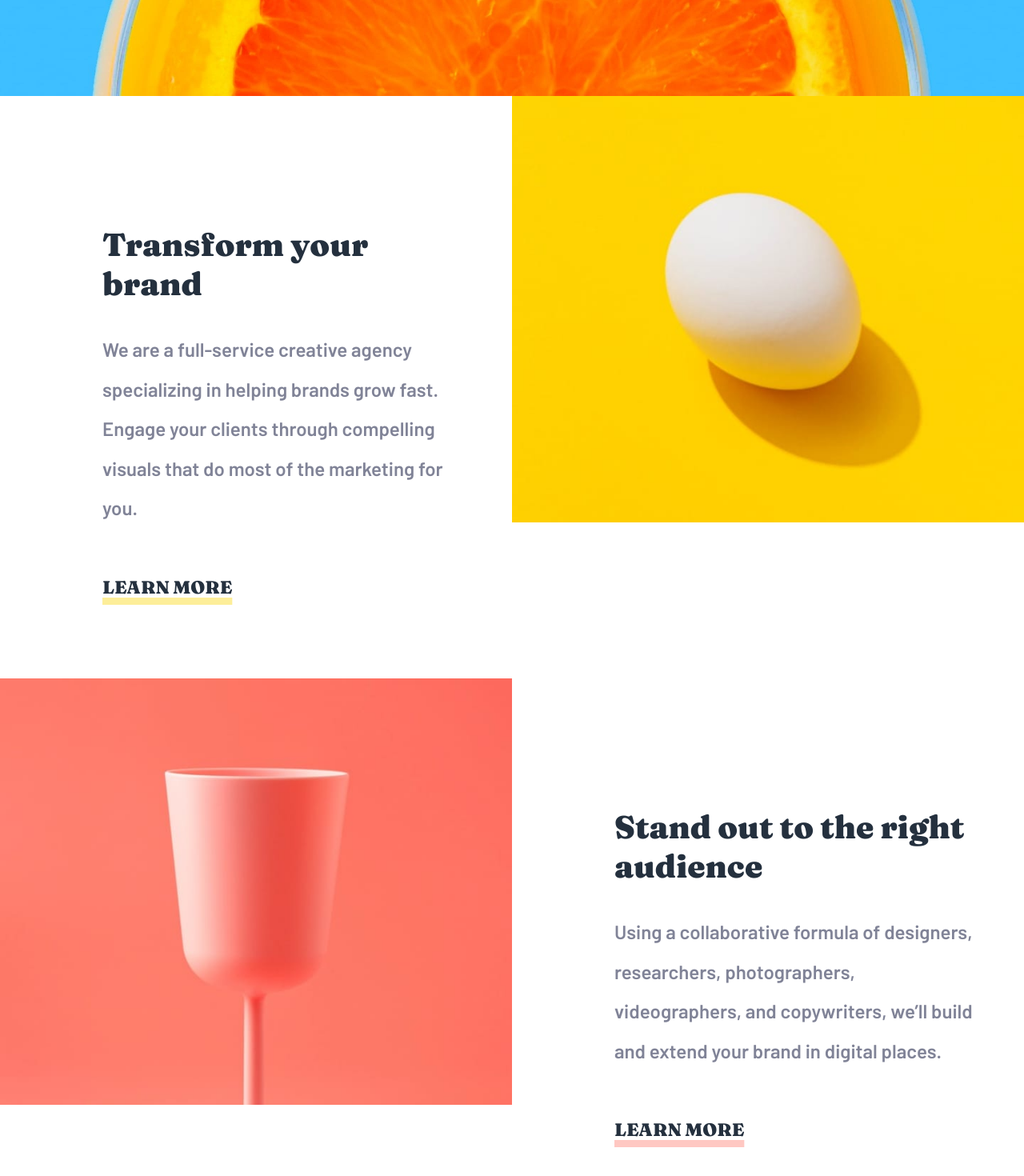
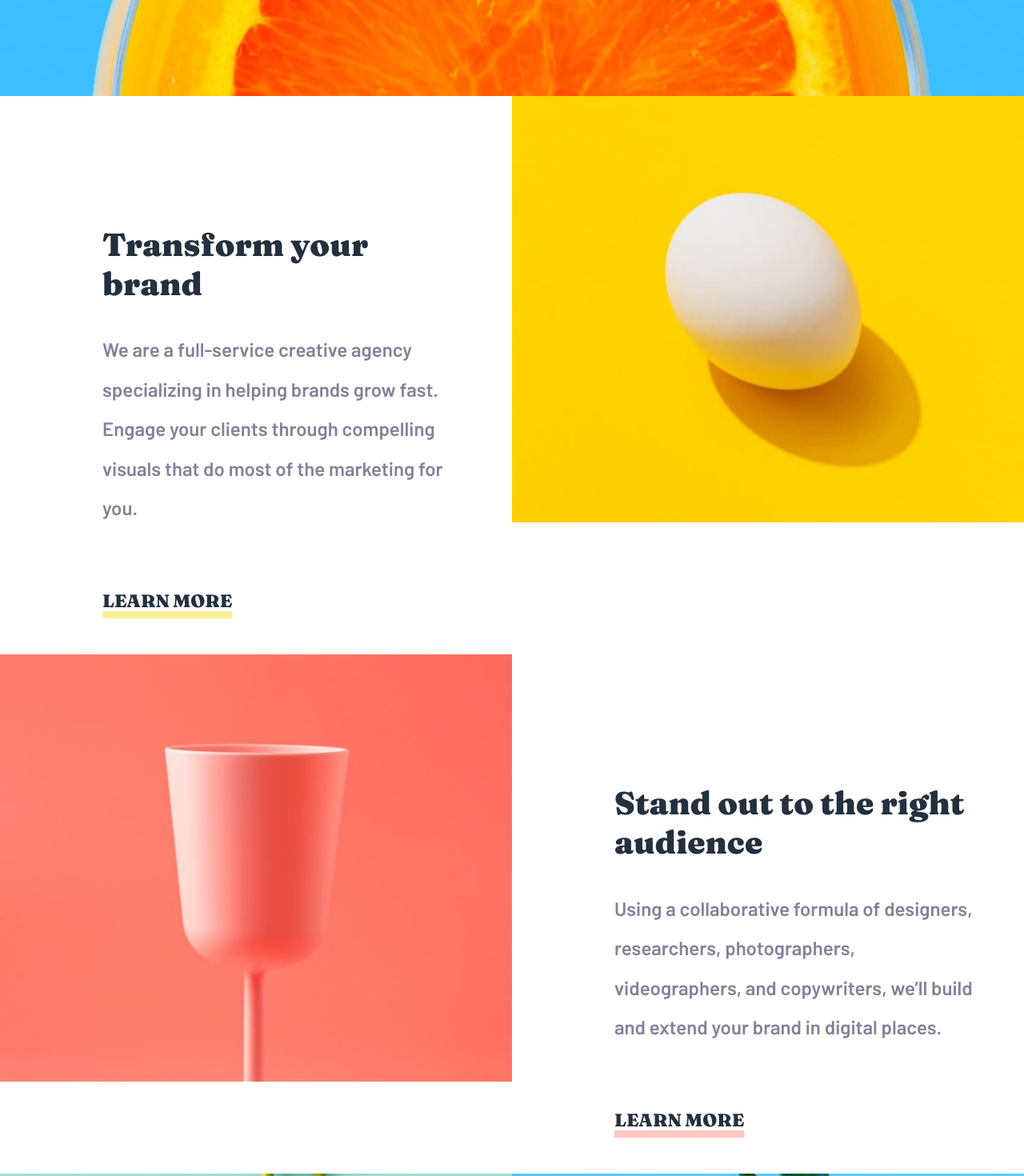
Before and after one commit to vdourson2/Keller5-sunnyside-agency, a plain HTML site: page index.html in a window 1280 px wide. Shown: the part 880-2350 px from the top of the page at 80% size. Drawn offline with Linux system fonts and the light colour scheme.

Commit message:
Derniers petits ajustements

```diff
--- a/style.scss
+++ b/style.scss
@@ -61,7 +61,7 @@ header{
         font-family:Fraunces, serif;
         font-size:(40/16)*1em;
         color:#24303E;
-    }
+        }
     p{
         font-family:Barlow, serif;
         font-size:1.5em;
@@ -73,7 +73,7 @@ header{
         font-family:Fraunces, serif;
         font-size:1.4em;
         text-transform: uppercase;
-        line-height: 100px;
+        line-height: 6em;
         color:#24303E;
     }
 }
@@ -210,7 +210,6 @@ footer{
             font-family:Barlow, serif;
             width:600px;
             font-size:(18/16)*1em;
-            //margin-top:5px;
             .about, .services, .projects{
                 padding:1vw;
             }
@@ -252,7 +251,7 @@ footer{
         }
         .bloc_texte{
             width:50vw;
-            padding: 10vw 5vw 5vw 10vw;
+            padding: 10vw 5vw 0vw 10vw;
             text-align: left;
             .lien{
                 text-decoration: underline;
@@ -277,7 +276,7 @@ footer{
         }
         .bloc_texte{
             width:50%;
-            padding: 10vw 5vw 5vw 10vw;
+            padding: 10vw 5vw 0vw 10vw;
             text-align: left;
             .lien{
                 text-decoration: underline;
```
Also changed, not shown: style.css, 1 other file.
